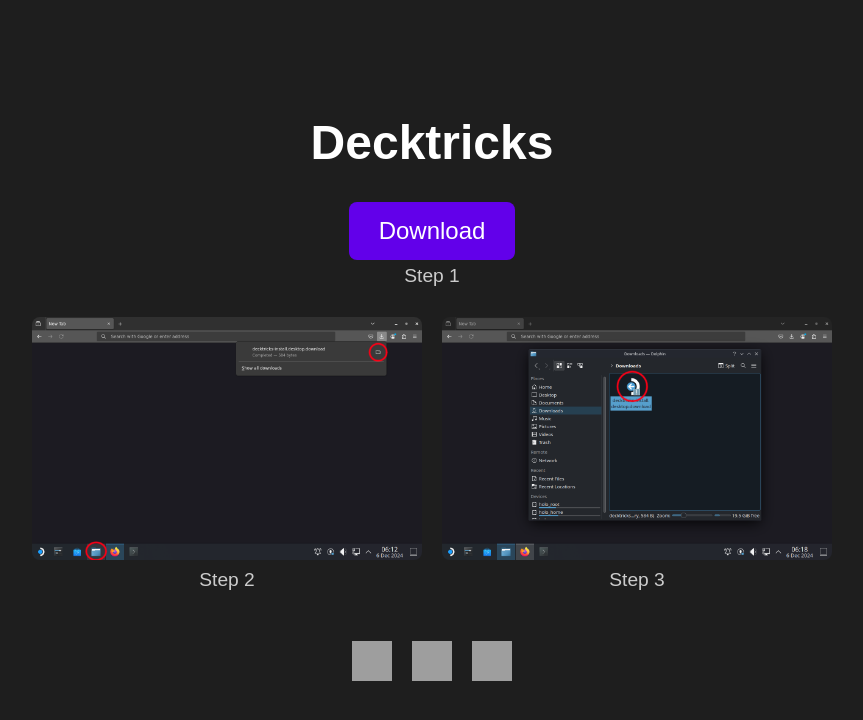
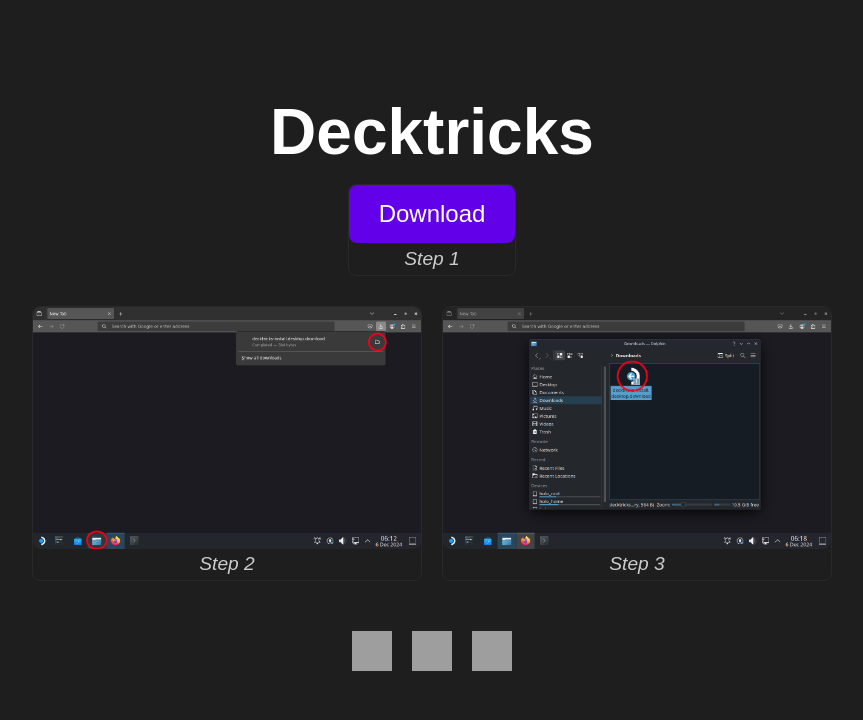
Before and after one commit to MrAwesome/decktricks-website, a website: page index.html in a window 1280 px wide. Shown: the whole page, without its empty margins (208-1071 px from the left). Drawn offline with Linux system fonts and the light colour scheme; grey boxes are pictures that could not be loaded.

Commit message:
More visual improvements

```diff
--- a/index.html
+++ b/index.html
@@ -17,14 +17,15 @@
             justify-content: center;
         }
         h1 {
-            margin-top: 30px;
-            font-size: 3em;
+            margin-top: 0px;
+            margin-bottom: 15px;
+            font-size: 4em;
             color: #ffffff;
             text-align: center;
         }
         .download-button {
             display: inline-block;
-            margin: 0px 0px 0px 0px;
+            margin: 0px 0px 5px 0px;
             padding: 15px 30px;
             font-size: 1.5em;
             color: #ffffff;
@@ -49,10 +50,16 @@
         .step1 {
             text-align: center;
             margin-bottom: 30px;
+            border: 1px solid #292929;
+            border-radius: 8px;
+            padding-bottom: 5px;
         }
         .step {
+            border: 1px solid #292929;
+            border-radius: 8px;
             flex: 1 1 300px;
             text-align: center;
+            padding-bottom: 5px;
         }
         .step img {
             width: 100%;
@@ -61,9 +68,10 @@
             border-radius: 8px;
         }
         .step-label {
-            margin-top: 5px;
+            margin-top: 0px;
             font-size: 1.2em;
             color: #cccccc;
+            font-style: italic;
         }
         footer {
             display: flex;
```
